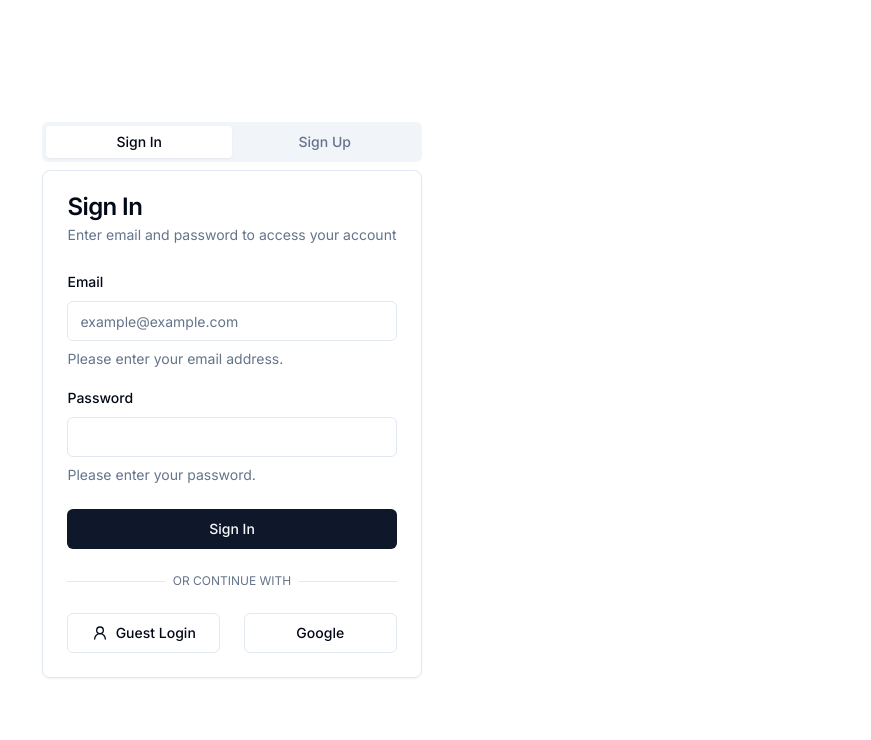
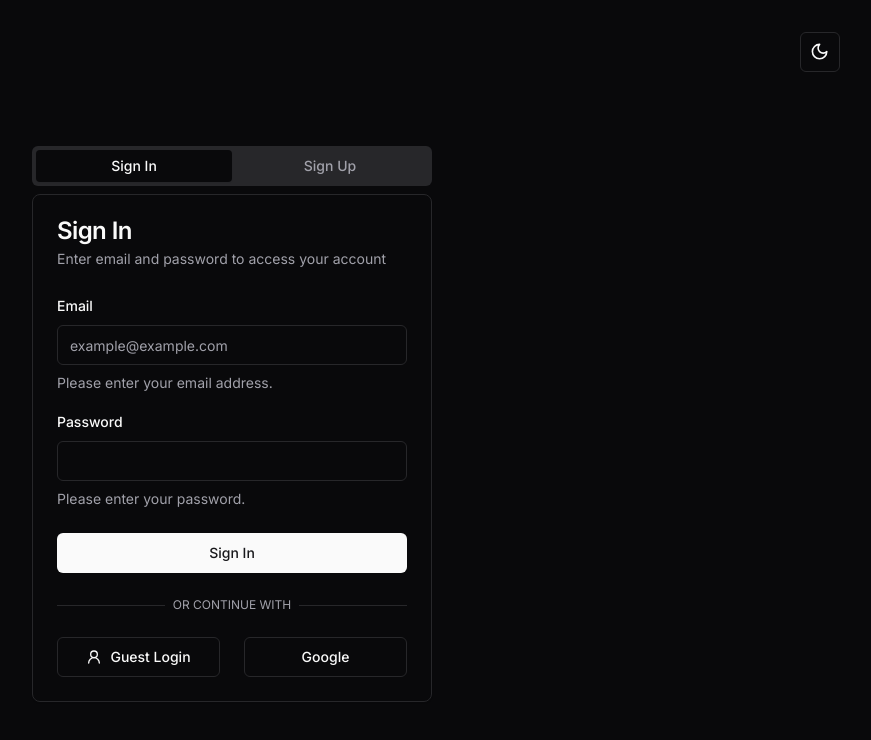
Before and after one commit to Ernest-K/fleet-manager, a Next.js app: page /auth in a window 1280 px wide. Shown: the top 740 px of the page, without its empty margins (408-1279 px from the left). Built offline with nearby package versions, Linux system fonts and the light colour scheme.

Commit message:
add themes

```diff
--- /dev/null
+++ b/src/components/theme-toggle.tsx
@@ -0,0 +1,29 @@
+import { Moon, Sun } from "lucide-react";
+
+import { Button } from "@/components/ui/button";
+import { useTheme } from "next-themes";
+
+export function ThemeToggle() {
+  const { theme, setTheme } = useTheme();
+
+  const toggleTheme = () => {
+    setTheme(theme === "dark" ? "light" : "dark");
+  };
+
+  return (
+    <Button variant="outline" size="icon" onClick={toggleTheme}>
+      {theme === "light" ? (
+        <>
+          <Sun className="h-[1.2rem] w-[1.2rem] rotate-0 scale-100 transition-all" />
+          <Moon className="absolute h-[1.2rem] w-[1.2rem] rotate-90 scale-0 transition-all" />
+        </>
+      ) : (
+        <>
+          <Sun className="h-[1.2rem] w-[1.2rem] rotate-90 scale-0 transition-all" />
+          <Moon className="absolute h-[1.2rem] w-[1.2rem] rotate-0 scale-100 transition-all" />
+        </>
+      )}
+      <span className="sr-only">Toggle theme</span>
+    </Button>
+  );
+}
--- a/src/layouts/auth-layout.tsx
+++ b/src/layouts/auth-layout.tsx
@@ -9,6 +9,6 @@ type AuthLayoutProps = {
 
 export const AuthLayout = ({ children }: AuthLayoutProps) => {
   return (
-    <main className={`${inter.variable} font-sans min-h-screen flex flex-col justify-center items-center`}>{children}</main>
+    <div className={`${inter.variable} font-sans min-h-screen`}>{children}</div>
   );
 };
--- a/src/pages/_app.tsx
+++ b/src/pages/_app.tsx
@@ -1,3 +1,4 @@
+import { AppProvider } from "@/providers/app-provider";
 import "@/styles/globals.css";
 import { NextPage } from "next";
 import type { AppProps } from "next/app";
@@ -14,5 +15,8 @@ type AppPropsWithLayout = AppProps & {
 export default function App({ Component, pageProps }: AppPropsWithLayout) {
   const getLayout = Component.getLayout ?? ((page) => page);
 
-  return getLayout(<Component {...pageProps} />);
+  const pageContent = getLayout(<Component {...pageProps} />);
+
+  return <AppProvider>{pageContent}</AppProvider>;
+  // return getLayout(<Component {...pageProps} />);
 }
--- a/src/pages/auth/index.tsx
+++ b/src/pages/auth/index.tsx
@@ -1,11 +1,17 @@
 import { ReactElement } from "react";
 import { AuthLayout } from "@/layouts/auth-layout";
 import AuthTabs from "@/features/auth/components/auth-tabs";
+import { ThemeToggle } from "@/components/theme-toggle";
 
 const AuthPage = () => {
   return (
     <>
-      <AuthTabs />
+      <nav className="container flex justify-end py-8">
+        <ThemeToggle />
+      </nav>
+      <main className="container h-[calc(100vh-10rem)] flex justify-center items-center">
+        <AuthTabs />
+      </main>
     </>
   );
 };
--- /dev/null
+++ b/src/providers/app-provider.tsx
@@ -0,0 +1,18 @@
+import { ReactNode } from "react";
+import { ThemeProvider } from "@/providers/theme-provider";
+
+type AppProviderProps = {
+  children: ReactNode;
+};
+
+export const AppProvider = ({ children }: AppProviderProps) => {
+  return (
+    <ThemeProvider
+      attribute="class"
+      defaultTheme="dark"
+      enableSystem
+    >
+      {children}
+    </ThemeProvider>
+  );
+};
--- /dev/null
+++ b/src/providers/theme-provider.tsx
@@ -0,0 +1,9 @@
+"use client"
+
+import * as React from "react"
+import { ThemeProvider as NextThemesProvider } from "next-themes"
+import { type ThemeProviderProps } from "next-themes/dist/types"
+
+export function ThemeProvider({ children, ...props }: ThemeProviderProps) {
+  return <NextThemesProvider {...props}>{children}</NextThemesProvider>
+}
--- a/src/styles/globals.css
+++ b/src/styles/globals.css
@@ -5,24 +5,24 @@
 @layer base {
   :root {
     --background: 0 0% 100%;
-    --foreground: 222.2 84% 4.9%;
+    --foreground: 240 10% 3.9%;
     --card: 0 0% 100%;
-    --card-foreground: 222.2 84% 4.9%;
+    --card-foreground: 240 10% 3.9%;
     --popover: 0 0% 100%;
-    --popover-foreground: 222.2 84% 4.9%;
-    --primary: 222.2 47.4% 11.2%;
-    --primary-foreground: 210 40% 98%;
-    --secondary: 210 40% 96.1%;
-    --secondary-foreground: 222.2 47.4% 11.2%;
-    --muted: 210 40% 96.1%;
-    --muted-foreground: 215.4 16.3% 46.9%;
-    --accent: 210 40% 96.1%;
-    --accent-foreground: 222.2 47.4% 11.2%;
+    --popover-foreground: 240 10% 3.9%;
+    --primary: 240 5.9% 10%;
+    --primary-foreground: 0 0% 98%;
+    --secondary: 240 4.8% 95.9%;
+    --secondary-foreground: 240 5.9% 10%;
+    --muted: 240 4.8% 95.9%;
+    --muted-foreground: 240 3.8% 46.1%;
+    --accent: 240 4.8% 95.9%;
+    --accent-foreground: 240 5.9% 10%;
     --destructive: 0 84.2% 60.2%;
-    --destructive-foreground: 210 40% 98%;
-    --border: 214.3 31.8% 91.4%;
-    --input: 214.3 31.8% 91.4%;
-    --ring: 222.2 84% 4.9%;
+    --destructive-foreground: 0 0% 98%;
+    --border: 240 5.9% 90%;
+    --input: 240 5.9% 90%;
+    --ring: 240 5.9% 10%;
     --radius: 0.5rem;
     --chart-1: 12 76% 61%;
     --chart-2: 173 58% 39%;
@@ -32,25 +32,25 @@
   }
 
   .dark {
-    --background: 222.2 84% 4.9%;
-    --foreground: 210 40% 98%;
-    --card: 222.2 84% 4.9%;
-    --card-foreground: 210 40% 98%;
-    --popover: 222.2 84% 4.9%;
-    --popover-foreground: 210 40% 98%;
-    --primary: 210 40% 98%;
-    --primary-foreground: 222.2 47.4% 11.2%;
-    --secondary: 217.2 32.6% 17.5%;
-    --secondary-foreground: 210 40% 98%;
-    --muted: 217.2 32.6% 17.5%;
-    --muted-foreground: 215 20.2% 65.1%;
-    --accent: 217.2 32.6% 17.5%;
-    --accent-foreground: 210 40% 98%;
+    --background: 240 10% 3.9%;
+    --foreground: 0 0% 98%;
+    --card: 240 10% 3.9%;
+    --card-foreground: 0 0% 98%;
+    --popover: 240 10% 3.9%;
+    --popover-foreground: 0 0% 98%;
+    --primary: 0 0% 98%;
+    --primary-foreground: 240 5.9% 10%;
+    --secondary: 240 3.7% 15.9%;
+    --secondary-foreground: 0 0% 98%;
+    --muted: 240 3.7% 15.9%;
+    --muted-foreground: 240 5% 64.9%;
+    --accent: 240 3.7% 15.9%;
+    --accent-foreground: 0 0% 98%;
     --destructive: 0 62.8% 30.6%;
-    --destructive-foreground: 210 40% 98%;
-    --border: 217.2 32.6% 17.5%;
-    --input: 217.2 32.6% 17.5%;
-    --ring: 212.7 26.8% 83.9%;
+    --destructive-foreground: 0 0% 98%;
+    --border: 240 3.7% 15.9%;
+    --input: 240 3.7% 15.9%;
+    --ring: 240 4.9% 83.9%;
     --chart-1: 220 70% 50%;
     --chart-2: 160 60% 45%;
     --chart-3: 30 80% 55%;
```
